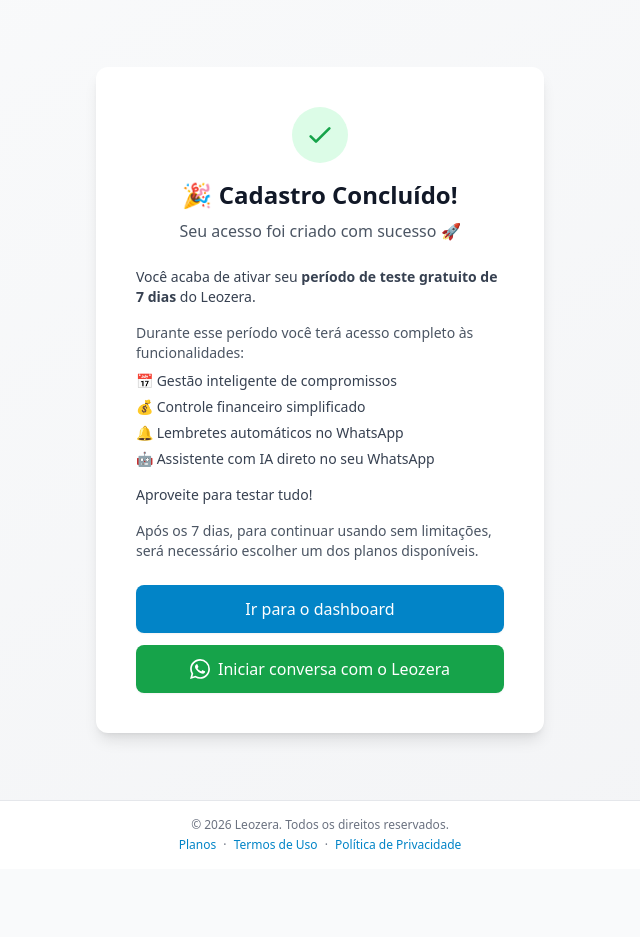
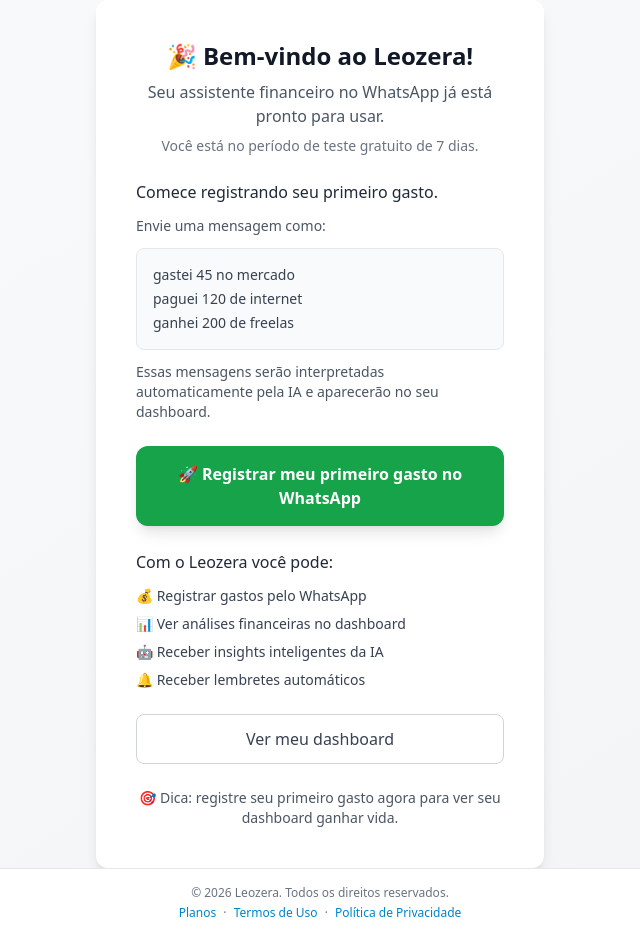
Before and after one commit to Vipires19/assistente_financeiro, a Django app: template templates/core/cadastro_concluido.html in a window 1280 px wide. Shown: the whole page, without its empty margins (320-960 px from the left). Before the commit the page ends 849 px from the top, so only its background shows below. Run offline with Django 3.2, Linux system fonts and the light colour scheme; the template is opened without the code that fills it, so the values that code supplies are empty; some libraries are stand-ins or nearby versions.

Commit message:
melhoria no onboarding: tela de cadastro concluido com guia de primeiro uso do leozera

```diff
--- a/templates/core/cadastro_concluido.html
+++ b/templates/core/cadastro_concluido.html
@@ -5,50 +5,57 @@
 {% block content %}
 <div class="min-h-screen flex items-center justify-center px-4 sm:px-6 lg:px-8 bg-gradient-to-br from-gray-50 to-gray-100">
     <div class="max-w-md w-full">
-        <div class="bg-white rounded-xl shadow-lg p-8 sm:p-10">
-            <div class="text-center mb-6">
-                <div class="mx-auto flex items-center justify-center h-14 w-14 rounded-full bg-green-100 text-green-600 mb-4">
-                    <svg class="h-8 w-8" fill="none" stroke="currentColor" viewBox="0 0 24 24">
-                        <path stroke-linecap="round" stroke-linejoin="round" stroke-width="2" d="M5 13l4 4L19 7"/>
-                    </svg>
-                </div>
-                <h1 class="text-2xl font-bold text-gray-900 mb-2">🎉 Cadastro Concluído!</h1>
-                <p class="text-gray-600">Seu acesso foi criado com sucesso 🚀</p>
+        <div class="bg-white rounded-xl shadow-lg p-8 sm:p-10 space-y-6">
+            <!-- Cabeçalho -->
+            <div class="text-center">
+                <h1 class="text-2xl font-bold text-gray-900 mb-2">🎉 Bem-vindo ao Leozera!</h1>
+                <p class="text-gray-600">Seu assistente financeiro no WhatsApp já está pronto para usar.</p>
+                <p class="text-gray-500 text-sm mt-2">Você está no período de teste gratuito de 7 dias.</p>
             </div>
 
-            <p class="text-gray-700 text-sm mb-4">Você acaba de ativar seu <strong>período de teste gratuito de 7 dias</strong> do Leozera.</p>
+            <!-- Bloco principal de ação -->
+            <div>
+                <p class="text-gray-800 font-medium mb-3">Comece registrando seu primeiro gasto.</p>
+                <p class="text-gray-600 text-sm mb-3">Envie uma mensagem como:</p>
+                <div class="bg-gray-50 border border-gray-200 rounded-lg p-4 text-gray-700 text-sm">
+                    <p class="mb-1">gastei 45 no mercado</p>
+                    <p class="mb-1">paguei 120 de internet</p>
+                    <p>ganhei 200 de freelas</p>
+                </div>
+                <p class="text-gray-600 text-sm mt-3">Essas mensagens serão interpretadas automaticamente pela IA e aparecerão no seu dashboard.</p>
+            </div>
 
-            <p class="text-gray-600 text-sm mb-2">Durante esse período você terá acesso completo às funcionalidades:</p>
-            <ul class="text-gray-700 text-sm mb-4 space-y-1.5">
-                <li>📅 Gestão inteligente de compromissos</li>
-                <li>💰 Controle financeiro simplificado</li>
-                <li>🔔 Lembretes automáticos no WhatsApp</li>
-                <li>🤖 Assistente com IA direto no seu WhatsApp</li>
-            </ul>
+            <!-- Botão principal -->
+            <a
+                href="https://wa.me/5516997874896?text=Olá%20Leozera,%20conclui%20meu%20cadastro%20e%20quero%20organizar%20minha%20vida%20financeira"
+                target="_blank"
+                rel="noopener noreferrer"
+                class="block w-full py-4 px-4 bg-green-600 hover:bg-green-700 text-white font-semibold rounded-xl shadow-lg focus:outline-none focus:ring-2 focus:ring-offset-2 focus:ring-green-500 transition-colors text-center"
+            >
+                🚀 Registrar meu primeiro gasto no WhatsApp
+            </a>
 
-            <p class="text-gray-700 text-sm font-medium mb-4">Aproveite para testar tudo!</p>
+            <!-- Bloco de funcionalidades -->
+            <div>
+                <p class="text-gray-800 font-medium mb-3">Com o Leozera você pode:</p>
+                <ul class="text-gray-700 text-sm space-y-2">
+                    <li>💰 Registrar gastos pelo WhatsApp</li>
+                    <li>📊 Ver análises financeiras no dashboard</li>
+                    <li>🤖 Receber insights inteligentes da IA</li>
+                    <li>🔔 Receber lembretes automáticos</li>
+                </ul>
+            </div>
 
-            <p class="text-gray-600 text-sm mb-6">Após os 7 dias, para continuar usando sem limitações, será necessário escolher um dos planos disponíveis.</p>
+            <!-- Botão secundário -->
+            <a
+                href="{% url 'finance:dashboard' %}"
+                class="block w-full py-3 px-4 border border-gray-300 text-gray-700 bg-white hover:bg-gray-50 font-medium rounded-lg focus:outline-none focus:ring-2 focus:ring-offset-2 focus:ring-gray-300 transition-colors text-center"
+            >
+                Ver meu dashboard
+            </a>
 
-            <div class="space-y-3">
-                <a
-                    href="{% url 'finance:dashboard' %}"
-                    class="block w-full py-3 px-4 bg-primary-600 text-white font-medium rounded-lg hover:bg-primary-700 focus:outline-none focus:ring-2 focus:ring-offset-2 focus:ring-primary-500 transition-colors shadow-sm text-center"
-                >
-                    Ir para o dashboard
-                </a>
-                <a
-                    href="https://wa.me/5516997874896?text=Olá%20Leozera,%20conclui%20meu%20cadastro%20e%20quero%20organizar%20minha%20vida%20financeira"
-                    target="_blank"
-                    rel="noopener noreferrer"
-                    class="flex items-center justify-center gap-2 w-full py-3 px-4 bg-green-600 text-white font-medium rounded-lg hover:bg-green-700 focus:outline-none focus:ring-2 focus:ring-offset-2 focus:ring-green-500 transition-colors shadow-sm"
-                >
-                    <svg class="h-5 w-5" fill="currentColor" viewBox="0 0 24 24">
-                        <path d="M17.472 14.382c-.297-.149-1.758-.867-2.03-.967-.273-.099-.471-.148-.67.15-.197.297-.767.966-.94 1.164-.173.199-.347.223-.644.075-.297-.15-1.255-.463-2.39-1.475-.883-.788-1.48-1.761-1.653-2.059-.173-.297-.018-.458.13-.606.134-.133.298-.347.446-.52.149-.174.198-.298.298-.497.099-.198.05-.371-.025-.52-.075-.149-.669-1.612-.916-2.207-.242-.579-.487-.5-.669-.51-.173-.008-.371-.01-.57-.01-.198 0-.52.074-.792.372-.272.297-1.04 1.016-1.04 2.479 0 1.462 1.065 2.875 1.213 3.074.149.198 2.096 3.2 5.077 4.487.709.306 1.262.489 1.694.625.712.227 1.36.195 1.871.118.571-.085 1.758-.719 2.006-1.413.248-.694.248-1.289.173-1.413-.074-.124-.272-.198-.57-.347m-5.421 7.403h-.004a9.87 9.87 0 01-5.031-1.378l-.361-.214-3.741.982.998-3.648-.235-.374a9.86 9.86 0 01-1.51-5.26c.001-5.45 4.436-9.884 9.888-9.884 2.64 0 5.122 1.03 6.988 2.898a9.825 9.825 0 012.893 6.994c-.003 5.45-4.437 9.884-9.885 9.884m8.413-18.297A11.815 11.815 0 0012.05 0C5.495 0 .16 5.335.157 11.892c0 2.096.547 4.142 1.588 5.945L.057 24l6.305-1.654a11.882 11.882 0 005.683 1.448h.005c6.554 0 11.89-5.335 11.893-11.893a11.821 11.821 0 00-3.48-8.413z"/>
-                    </svg>
-                    Iniciar conversa com o Leozera
-                </a>
-            </div>
+            <!-- Mensagem de progresso -->
+            <p class="text-center text-gray-600 text-sm">🎯 Dica: registre seu primeiro gasto agora para ver seu dashboard ganhar vida.</p>
         </div>
     </div>
 </div>
```
